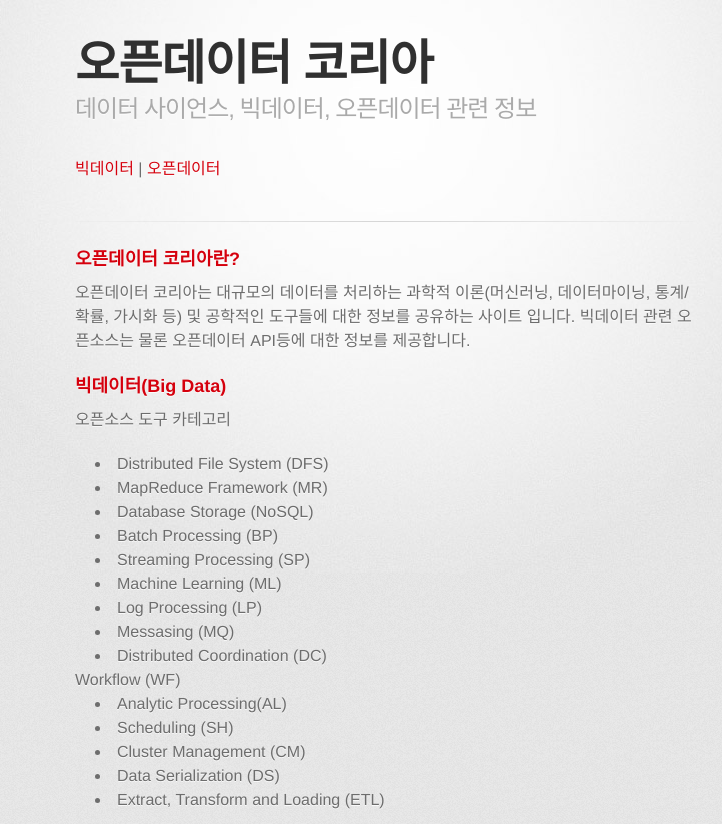
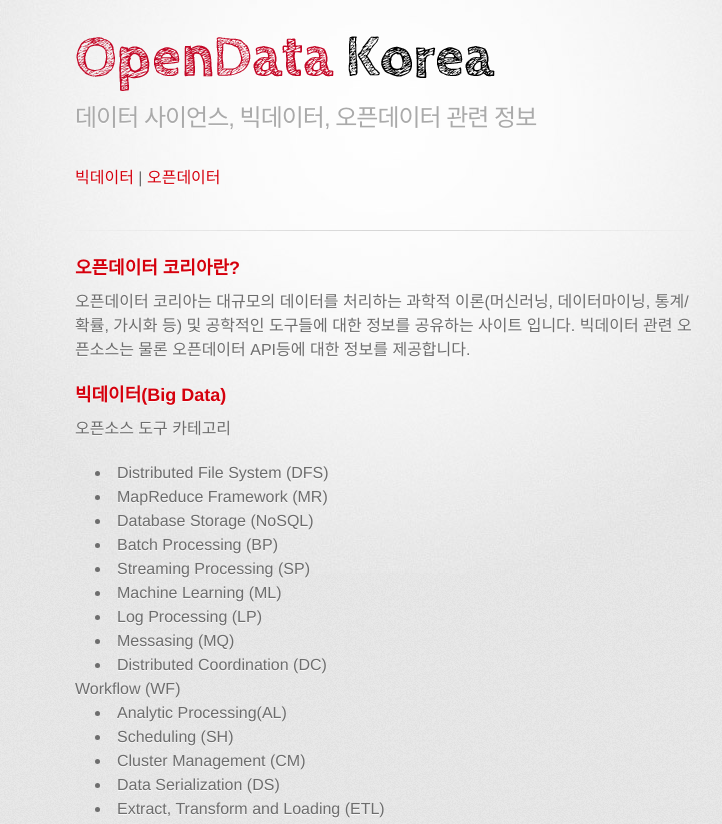
Before and after one commit to leepro/opendata_kr, a plain HTML site: page index.html in a window 1280 px wide. Shown: the top 824 px of the page, without its empty margins (255-977 px from the left). Drawn offline with Linux system fonts and the light colour scheme; a web font is replaced by a local one.

Commit message:
add logo

```diff
--- a/index.html
+++ b/index.html
@@ -18,8 +18,9 @@
       <div class="inner">
 
         <header>
-          <h1>오픈데이터 코리아</h1>
-          <h2>데이터 사이언스, 빅데이터, 오픈데이터 관련 정보</h2>
+          <img src="images/opendatakr_logo.png">
+<!--           <h1>오픈데이터 코리아</h1>
+ -->          <h2>데이터 사이언스, 빅데이터, 오픈데이터 관련 정보</h2>
         </header>
 
         <section id="downloads" class="clearfix">
```
Also changed, not shown: images/opendatakr_logo.png (added), 1 other file.
